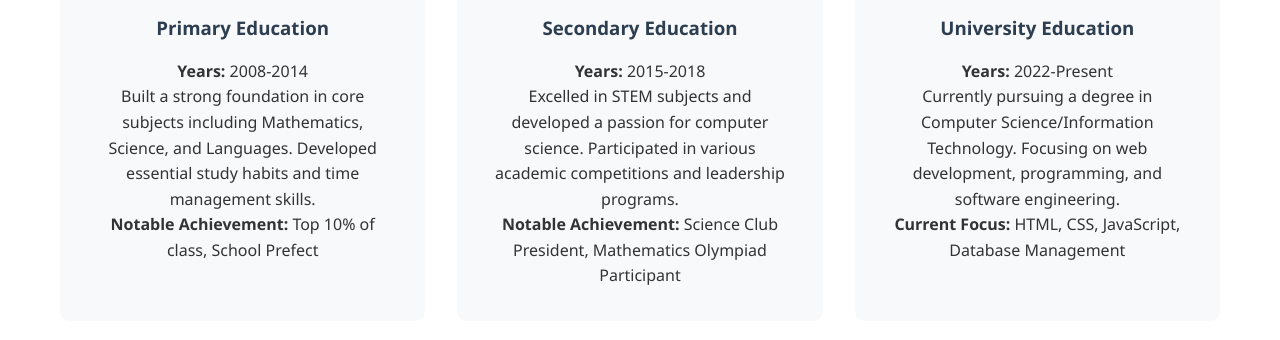
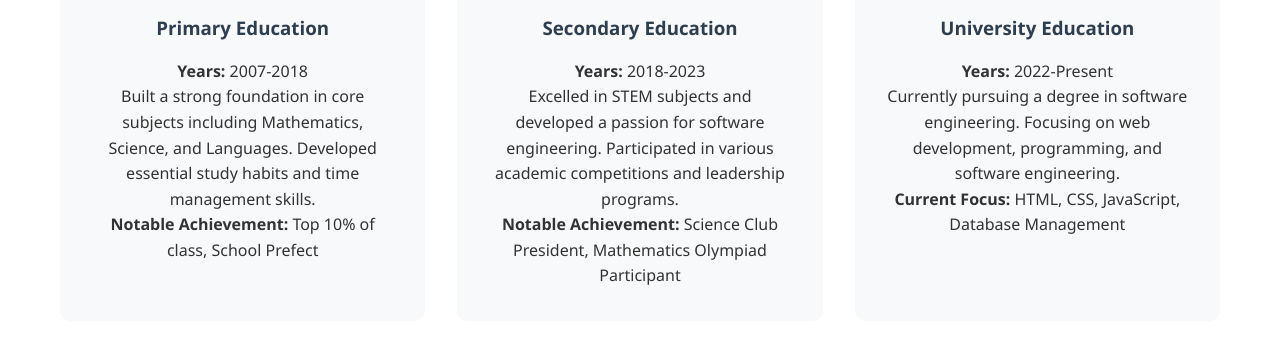
Before and after one commit to Oscar-ndegwa/client-programming-TASK-assessment, a plain HTML site: page education.html in a window 1280 px wide. Shown: the part 460-800 px from the top of the page. Drawn offline with Linux system fonts and the light colour scheme.

Commit message:
Modify education years and update descriptions
Updated education years and refined descriptions for clarity.

```diff
--- a/education.html
+++ b/education.html
@@ -32,7 +32,7 @@
                 <div class="education-card fade-in">
                     <div class="card-icon">🏫</div>
                     <h3>Primary Education</h3>
-                    <p><strong>Years:</strong> 2008-2014</p>
+                    <p><strong>Years:</strong> 2007-2018</p>
                     <p>Built a strong foundation in core subjects including Mathematics, Science, and Languages. Developed essential study habits and time management skills.</p>
                     <p><strong>Notable Achievement:</strong> Top 10% of class, School Prefect</p>
                 </div>
@@ -40,8 +40,8 @@
                 <div class="education-card fade-in">
                     <div class="card-icon">📚</div>
                     <h3>Secondary Education</h3>
-                    <p><strong>Years:</strong> 2015-2018</p>
-                    <p>Excelled in STEM subjects and developed a passion for computer science. Participated in various academic competitions and leadership programs.</p>
+                    <p><strong>Years:</strong> 2018-2023</p>
+                    <p>Excelled in STEM subjects and developed a passion for software engineering. Participated in various academic competitions and leadership programs.</p>
                     <p><strong>Notable Achievement:</strong> Science Club President, Mathematics Olympiad Participant</p>
                 </div>
 
@@ -49,7 +49,7 @@
                     <div class="card-icon">🎓</div>
                     <h3>University Education</h3>
                     <p><strong>Years:</strong> 2022-Present</p>
-                    <p>Currently pursuing a degree in Computer Science/Information Technology. Focusing on web development, programming, and software engineering.</p>
+                    <p>Currently pursuing a degree in software engineering. Focusing on web development, programming, and software engineering.</p>
                     <p><strong>Current Focus:</strong> HTML, CSS, JavaScript, Database Management</p>
                 </div>
             </div>
```
